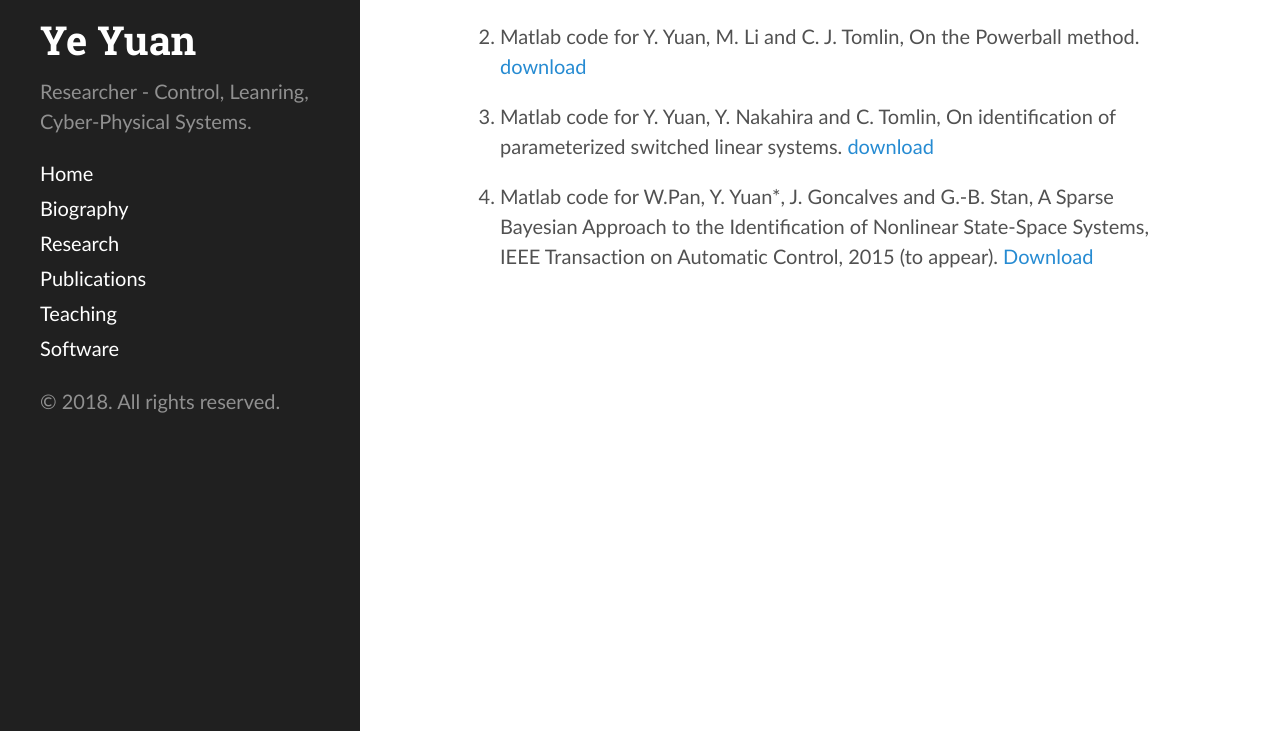
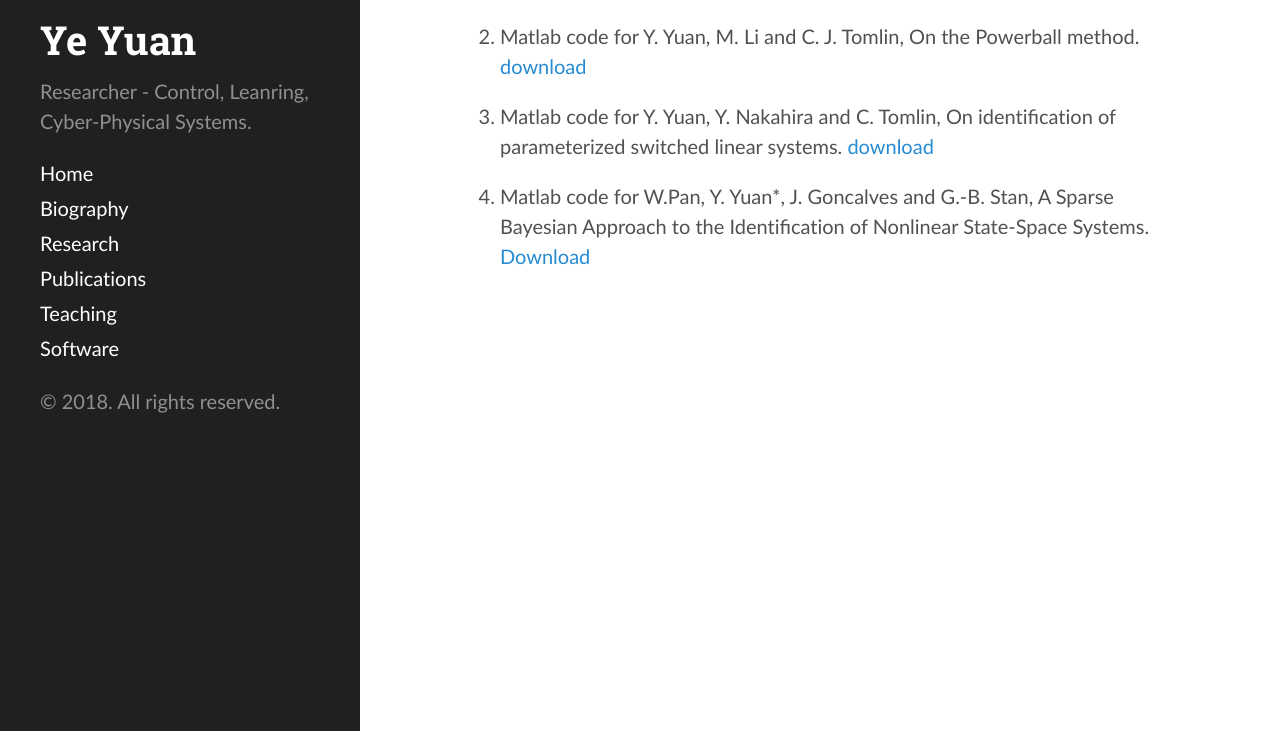
Before and after one commit to yy311/yy311.github.io, a Jekyll site: the page built from software.md, in a window 1280 px wide, cut to the strip 169-900 px from the top of the page. Built offline with Jekyll 4.4.1, drawn with Linux system fonts in a browser that asks for light colours.

Commit message:
Update software.md

```diff
--- a/software.md
+++ b/software.md
@@ -10,4 +10,4 @@ You need [CVX](http://cvxr.com/cvx/) to run the following code examples.
 
 3. Matlab code for Y. Yuan, Y. Nakahira and C. Tomlin, On identification of parameterized switched linear systems. [download](http://hybrid.eecs.berkeley.edu/~yeyuan/id0.zip)
 
-4. Matlab code for W.Pan, Y. Yuan*, J. Goncalves and G.-B. Stan, A Sparse Bayesian Approach to the Identification of Nonlinear State-Space Systems, IEEE Transaction on Automatic Control, 2015 (to appear). [Download](http://hybrid.eecs.berkeley.edu/~yeyuan/id1.zip)
+4. Matlab code for W.Pan, Y. Yuan*, J. Goncalves and G.-B. Stan, A Sparse Bayesian Approach to the Identification of Nonlinear State-Space Systems. [Download](http://hybrid.eecs.berkeley.edu/~yeyuan/id1.zip)
```
